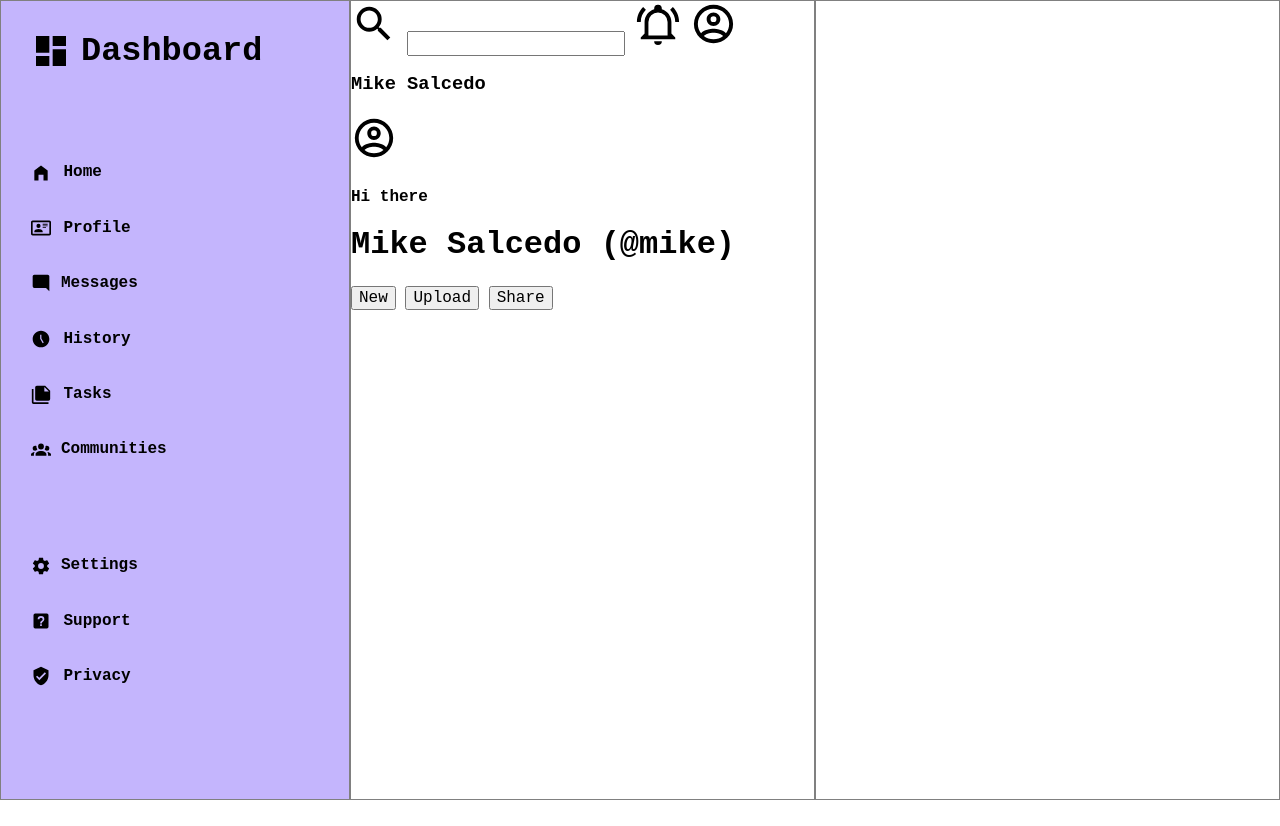
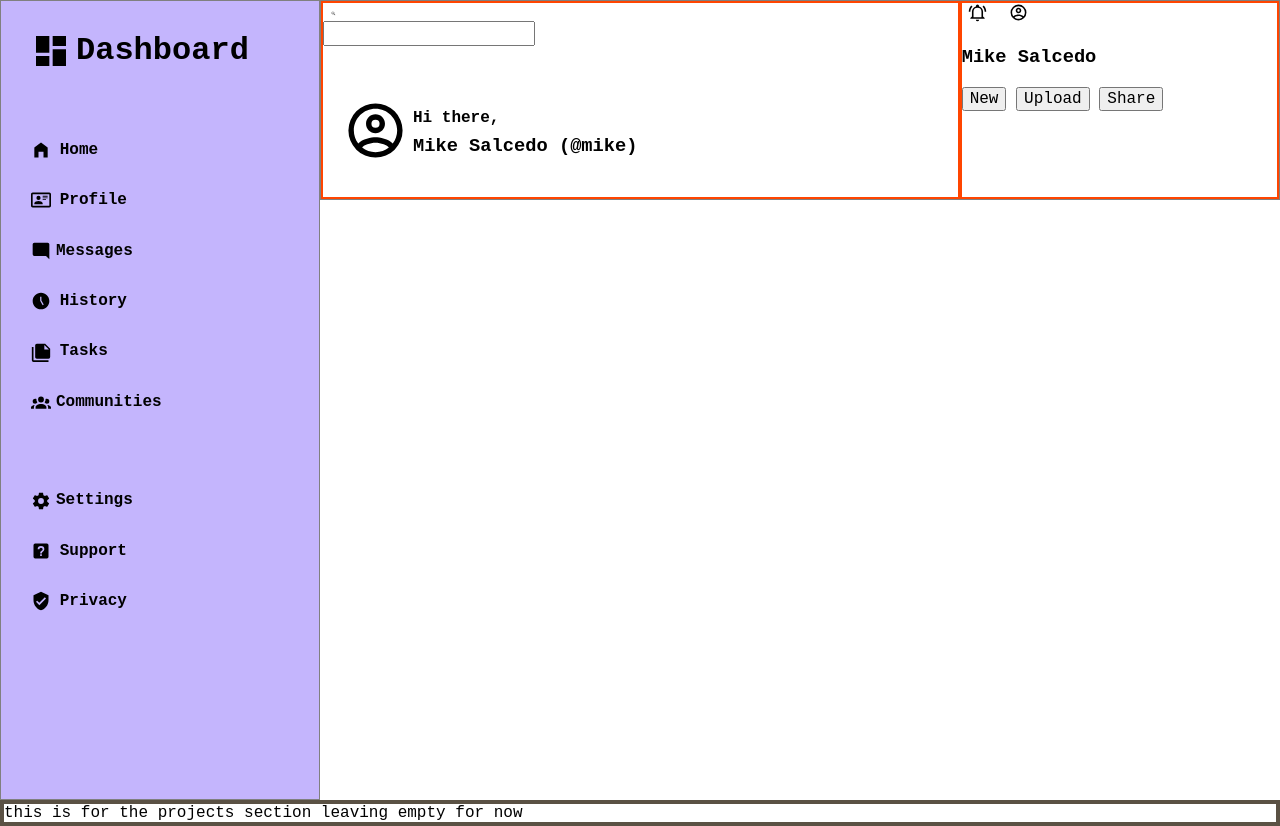
Before and after one commit to Mike-Salcedo/Admin-Dashboard, a plain HTML site: page index.html in a window 1280 px wide. Before the commit the page ends 800 px from the top, so only its background shows below. Drawn offline with Linux system fonts and the light colour scheme.

Commit message:
Update syles for header section

```diff
--- a/index.html
+++ b/index.html
@@ -1,143 +1,97 @@
 <!DOCTYPE html>
 <html lang="en">
+
 <head>
   <meta charset="UTF-8" />
   <meta name="viewport" content="width=device-width, initial-scale=1.0" />
   <title>Admin Dashboard</title>
   <link rel="stylesheet" href="style.css" />
 </head>
+
 <body>
   <div class="container">
     <div class="sidebar-container">
       <div class="sb-section one">
         <div class="dashboard sb-section-2">
-            <img
-              src="images/view-dashboard.svg"
-              alt="an image of a dashboard made out of rectangles and squares"
-              class="sb-img-large"
-            />
-            <h1 class="sb-text-large ">Dashboard</h1>
+          <img src="images/view-dashboard.svg" alt="an image of a dashboard made out of rectangles and squares"
+            class="sb-img-large" />
+          <h1 class="sb-text-large">Dashboard</h1>
         </div>
       </div>
 
       <div class="sb-section two">
         <div class="home sb-section-2">
-            <img
-              src="images/home-variant.svg"
-              alt="an image of an outline of a house"
-              class="sb-img-small"
-            />
+          <img src="images/home-variant.svg" alt="an image of an outline of a house" class="sb-img-small" />
           <p class="sb-text-small">Home</p>
         </div>
         <div class="profile sb-section-2">
-            <img
-              src="images/card-account-details-outline.svg"
-              alt="an image of a id"
-              class="sb-img-small"
-            />
+          <img src="images/card-account-details-outline.svg" alt="an image of a id" class="sb-img-small" />
           <p class="sb-text-small">Profile</p>
         </div>
         <div class="message sb-section-2">
-            <img
-              src="images/message-reply.svg"
-              alt="a message bubble"
-              class="sb-img-small"
-            />
+          <img src="images/message-reply.svg" alt="a message bubble" class="sb-img-small" />
           <p class="sb-text-small">Messages</p>
         </div>
         <div class="history sb-section-2">
-            <img
-              src="images/clock-time-five.svg"
-              alt="a clock image"
-              class="sb-img-small"
-            />
+          <img src="images/clock-time-five.svg" alt="a clock image" class="sb-img-small" />
           <p class="sb-text-small">History</p>
         </div>
         <div class="task sb-section-2">
-            <img
-              src="images/note-multiple.svg"
-              alt="an image of a note"
-              class="sb-img-small"
-            />
+          <img src="images/note-multiple.svg" alt="an image of a note" class="sb-img-small" />
           <p class="sb-text-small">Tasks</p>
         </div>
         <div class="communities sb-section-2">
-            <img
-              src="images/account-group.svg"
-              alt="an image of a community"
-              class="sb-img-small"
-            />
+          <img src="images/account-group.svg" alt="an image of a community" class="sb-img-small" />
           <p class="sb-text-small">Communities</p>
         </div>
       </div>
 
       <div class="sb-section three">
         <div class="settings sb-section-2">
-            <img
-              src="images/cog.svg"
-              alt="an image of a cog to access settings"
-              class="sb-img-small"
-            />
-            <p class="sb-text-small ">Settings</p>
+          <img src="images/cog.svg" alt="an image of a cog to access settings" class="sb-img-small" />
+          <p class="sb-text-small">Settings</p>
         </div>
         <div class="support sb-section-2">
-            <img
-              src="images/help-box.svg"
-              alt="an image of a question mark inside a box"
-              class="sb-img-small"
-            />
-            <p class="sb-text-small ">Support</p>
+          <img src="images/help-box.svg" alt="an image of a question mark inside a box" class="sb-img-small" />
+          <p class="sb-text-small">Support</p>
         </div>
         <div class="privacy sb-section-2">
-            <img
-              src="images/shield-check.svg"
-              alt="an image of a shield-check"
-              class="sb-img-small"
-            />
-            <p class="sb-text-small ">Privacy</p>
+          <img src="images/shield-check.svg" alt="an image of a shield-check" class="sb-img-small" />
+          <p class="sb-text-small">Privacy</p>
         </div>
       </div>
     </div>
+
     <div class="header-section">
       <div class="hd-section-1">
+
+
+        <div class="search-section">
           <label for="search-bar">
-            <span
-              ><img
-                src="images/magnify.svg"
-                alt="magnifying glass for searching"
-                class="magnifying-glass-img"
-            /></span>
-            <input
-              type="search"
-              id="search-bar"
-              class="search-bar"
-              name="search-bar"
-              value=""
-            />
+            <span><img src="images/magnify.svg" alt="magnifying glass for searching"
+                class="magnifying-glass-img" /></span>
+            <input type="search" id="search-bar" class="search-bar" name="search-bar" value="" />
           </label>
-          <img
-            src="images/bell-ring-outline.svg"
-            alt="image of a notification bell with two one line on each side"
-            class="bell-img"
-          />
-          <img
-            src="images/account-circle-outline.svg"
-            alt="an image of the user"
-            class="user-img"
-          />
-          <h3 class="small-user-name">Mike Salcedo</h3>
+        </div>
+
+
+
+        <div class="user-section">
+          <img src="images/account-circle-outline.svg" alt="an image of the user" class="large-user-img" />
+          <div class="name-section">
+            <h4 class="text-1">Hi there, </h4>
+            <h3 class="large-user-name">Mike Salcedo (@mike)</h3>
+          </div>
+
+
+
+        </div>
       </div>
       <div class="hd-section-2">
-          <img
-            src="images/account-circle-outline.svg"
-            alt="an image of the user"
-            class="user-img"
-          />
-
-          <div class="user-section">
-            <h4 class="text-1">Hi there</h4>
-            <h1 class="large-user-name">Mike Salcedo (@mike)</h1>
-          </div>
+        <img src="images/bell-ring-outline.svg" alt="image of a notification bell with two one line on each side"
+          class="bell-img" />
+        <img src="images/account-circle-outline.svg" alt="an image of the user" class="user-img" />
+        <h3 class="small-user-name">Mike Salcedo</h3>
         <div class="btn-section">
           <button class="btn">New</button>
           <button class="btn">Upload</button>
@@ -146,7 +100,12 @@
       </div>
     </div>
 
-      <div class="project-section"></div>
+  </div>
+
+  <div class="project-section">
+    this is for the projects section leaving empty for now
+  </div>
   </div>
 </body>
+
 </html>
--- a/style.css
+++ b/style.css
@@ -365,7 +365,8 @@ img {
 
 .container {
   display: grid;
-  grid-template-columns: 350px repeat(2, 1fr);
+  grid-template-columns: repeat(4, 1fr);
+  grid-template-rows: repeat(4, 1fr);
   height: 100vh;
   width: 100vw;
 }
@@ -374,42 +375,40 @@ img {
   border: 1px solid gray;
 }
 
+/*CSS code for the sidebar*/
+
 .sidebar-container {
   height: 100vh;
   width: 100%;
   display: grid;
   grid-template-rows: 100px 350px 200px;
-  row-gap: 35px;
-  grid-row: 1/2;
+
+  grid-row: 1/-1;
   grid-column: 1/2;
   background-color: #c4b5fd;
-
 
   align-items: center;
 }
 
 .sb-section {
+  /* border: 1px solid gray; */
 
   padding-left: 30px;
-
-
-
   display: grid;
   grid-template-columns: 100px;
   grid-auto-rows: min-content;
-  row-gap: 5px;
 }
 
 .sb-section-2 {
-  width:100% ;
+  /* border: 1px solid orange; */
+
+  width: 100%;
   display: grid;
   grid-template-columns: 1fr 3fr;
-  column-gap: 10px;
+  column-gap: 5px;
   align-items: center;
 
   grid-auto-flow: column;
-
-
 }
 
 .sb-img-large {
@@ -427,6 +426,73 @@ p.sb-text-small {
   font-weight: 600;
 }
 
-.sb-text-large{
-  font-size: 2.1rem;
+.sb-text-large {
+  font-size: clamp(1.5rem, 2.5vw, 2.5rem);
 }
+
+/*CSS code for the sidebar*/
+
+/*CSS code for the header section*/
+
+.header-section > * {
+  border: 2px solid orangered;
+}
+
+.header-section {
+  display: grid;
+  grid-template-columns: 2fr 1fr;
+
+  grid-column: 2/-1;
+  grid-row: 1/1;
+}
+
+/*CSS for projects Section*/
+
+.project-section {
+  border: 4px solid rgb(90, 81, 68);
+  grid-column: 2/-1;
+  grid-row: 2/-1;
+
+  display: grid;
+}
+
+.search-section{
+  display: grid;
+  grid-template-columns: 1fr 1fr 1fr;
+
+
+}
+
+.search-section > img {
+  width: fit-content;
+  height: 60px;
+}
+
+input.search-bar{
+  width: 100%;
+  grid-column: 1/4;
+}
+
+.user-section {
+  margin-top: 20px;
+  padding: 20px;
+
+  display: grid;
+  grid-template-columns: 70px 1fr;
+
+  align-items: center;
+  justify-content: center;
+}
+
+.large-user-img {
+  width: fit-content;
+  height: 65px;
+}
+
+.user-section > * {
+  /* border: 1px solid greenyellow; */
+}
+
+.name-section {
+  line-height: 0.4rem;
+}
```
Lines whose indentation alone changed are shown as unchanged.
